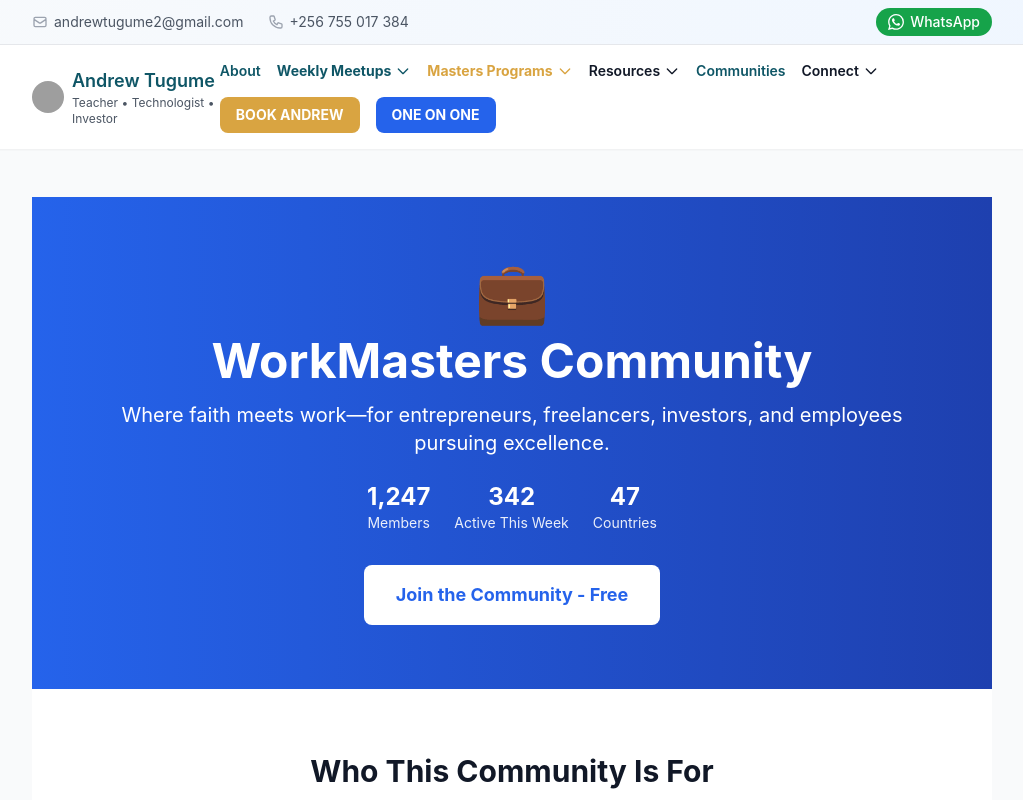
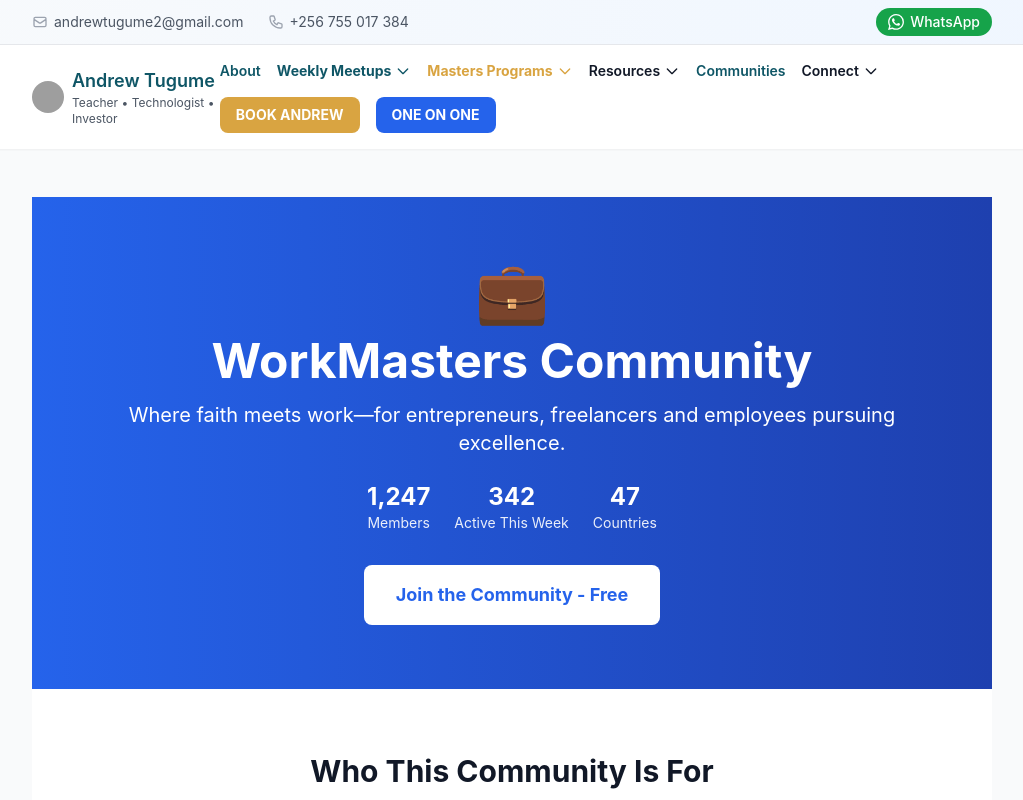
Before and after one commit to tugumeandree/andrewtugume.com, a Next.js app: page /community/workmasters in a window 1280 px wide. Shown: the top 800 px of the page, without its empty margins (128-1151 px from the left). Built offline with nearby package versions, Linux system fonts and the light colour scheme; grey boxes are pictures that could not be loaded.

Commit message:
added workmasters

```diff
--- a/src/app/community/workmasters/page.tsx
+++ b/src/app/community/workmasters/page.tsx
@@ -93,7 +93,7 @@
         <div className="max-w-4xl mx-auto px-4 text-center">
           <div className="text-6xl mb-4">💼</div>
           <h1 className="text-4xl md:text-5xl font-bold mb-4">WorkMasters Community</h1>
-          <p className="text-xl mb-6">Where faith meets work—for entrepreneurs, freelancers, investors, and employees pursuing excellence.</p>
+          <p className="text-xl mb-6">Where faith meets work—for entrepreneurs, freelancers and employees pursuing excellence.</p>
           <div className="flex gap-6 justify-center text-sm mb-8">
             <div>
               <div className="text-2xl font-bold">1,247</div>
```
